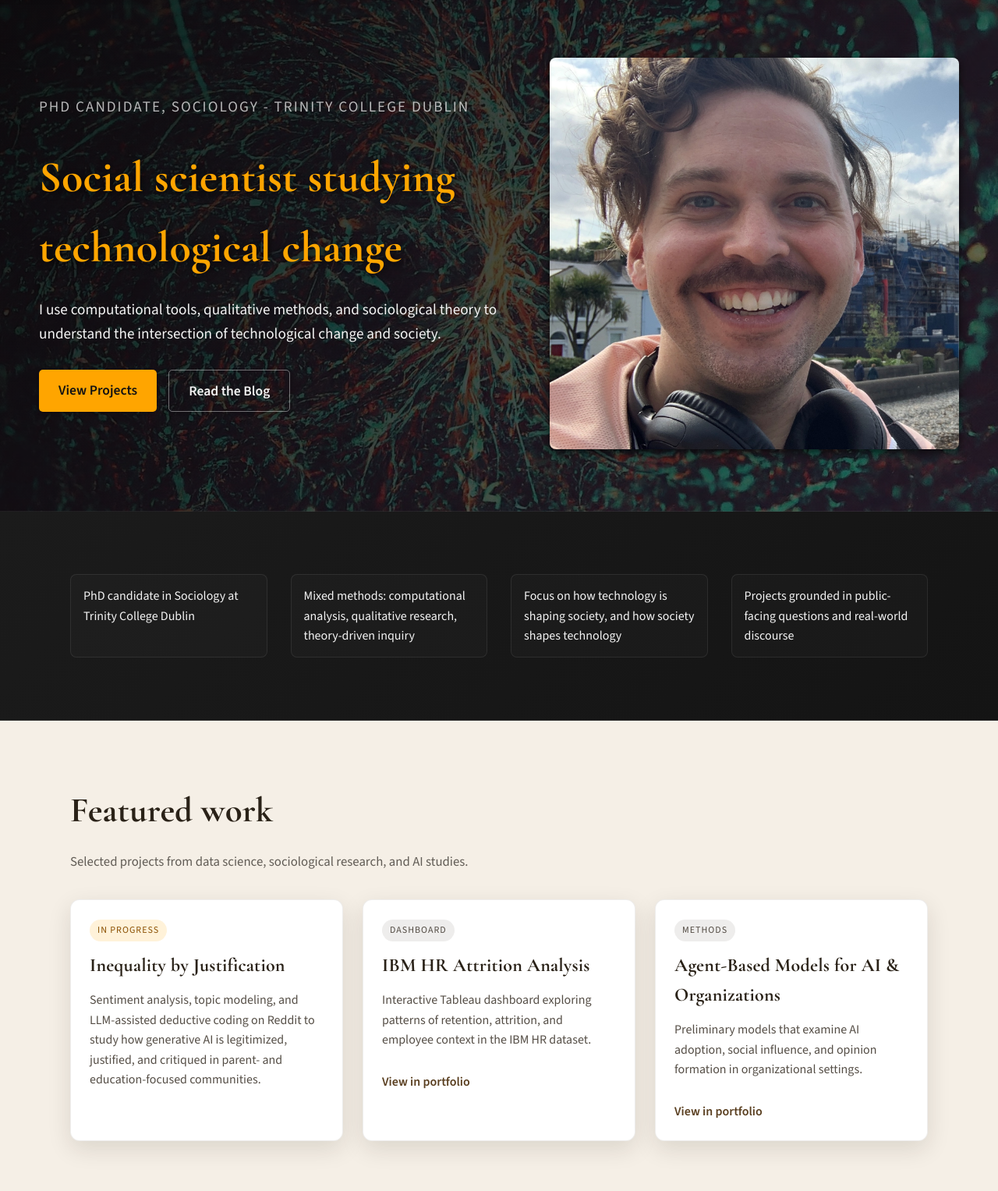
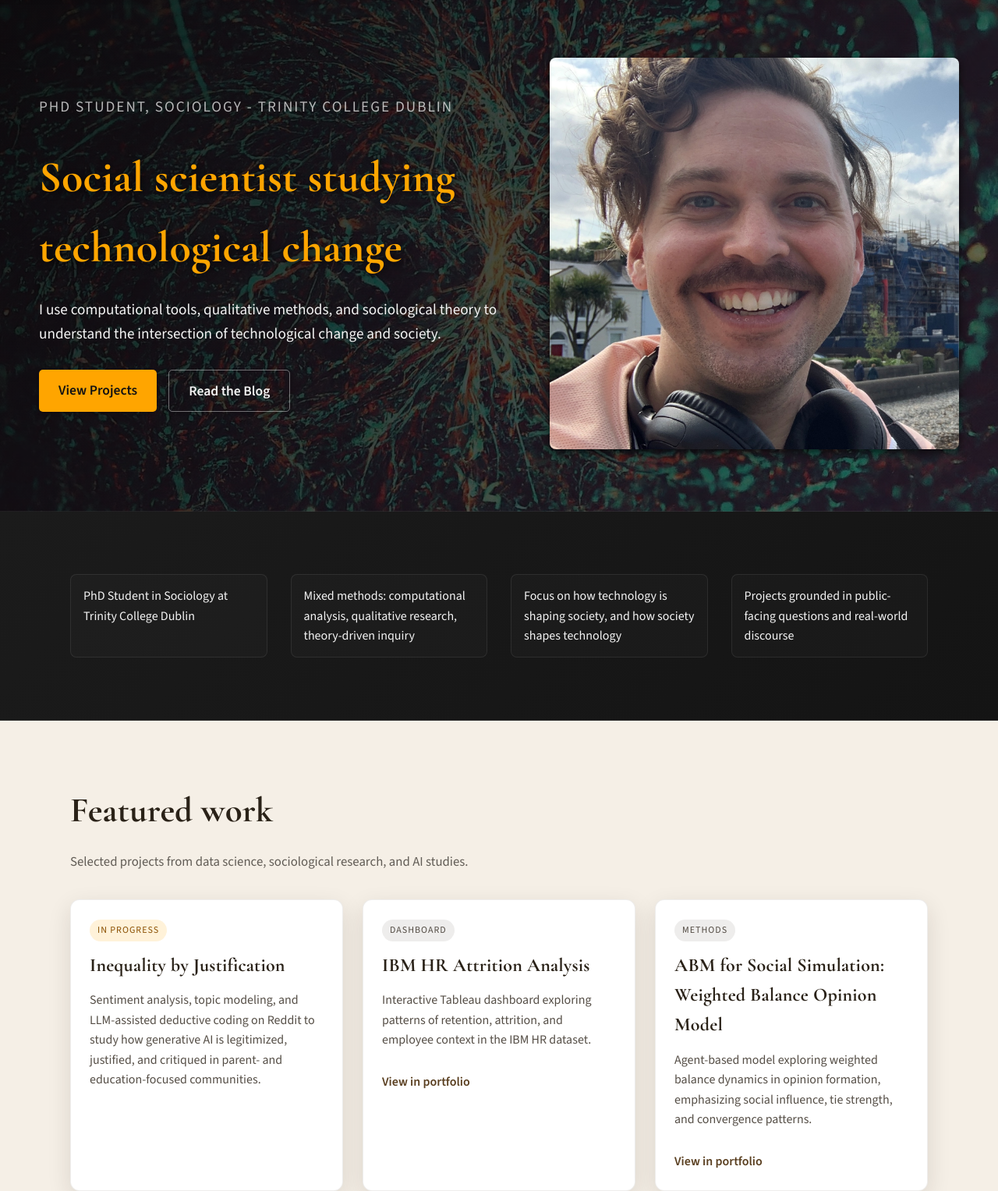
Before and after one commit to zach-porter/zach-porter.github.io, a plain HTML site: page index.html in a window 1280 px wide. Shown: the part 75-1602 px from the top of the page at 78% size. Drawn offline with nearby package versions, Linux system fonts and the light colour scheme.

Commit message:
updated portfolio, index, and about pages
update portfolio and index to change the ABM model that was mentioned on the home page/where it linked to on the portfolio, changed the word candidate to student, and also changed in the about page the "research topics and methods" section wording

```diff
--- a/index.html
+++ b/index.html
@@ -63,7 +63,7 @@
     <main>
         <section class="hero-section editorial-hero fade-in-out">
             <div class="hero-content">
-                <p class="hero-kicker">PhD Candidate, Sociology - Trinity College Dublin</p>
+                <p class="hero-kicker">PhD Student, Sociology - Trinity College Dublin</p>
                 <h1>Social scientist studying technological change</h1>
                 <p class="hero-sub">I use computational tools, qualitative methods, and sociological theory to understand the intersection of technological change and society.</p>
                 <div class="hero-actions">
@@ -79,7 +79,7 @@
         <section class="credibility-band fade-in-out">
             <div class="section-inner">
                 <ul class="highlights">
-                    <li>PhD candidate in Sociology at Trinity College Dublin</li>
+                    <li>PhD Student in Sociology at Trinity College Dublin</li>
                     <li>Mixed methods: computational analysis, qualitative research, theory-driven inquiry</li>
                     <li>Focus on how technology is shaping society, and how society shapes technology</li>
                     <li>Projects grounded in public-facing questions and real-world discourse</li>
@@ -107,9 +107,9 @@
                     </article>
                     <article class="feature-card">
                         <p class="tag">Methods</p>
-                        <h3>Agent-Based Models for AI & Organizations</h3>
-                        <p>Preliminary models that examine AI adoption, social influence, and opinion formation in organizational settings.</p>
-                        <a href="portfolio.html#abm-ai-heading" class="text-link">View in portfolio</a>
+                        <h3>ABM for Social Simulation: Weighted Balance Opinion Model</h3>
+                        <p>Agent-based model exploring weighted balance dynamics in opinion formation, emphasizing social influence, tie strength, and convergence patterns.</p>
+                        <a href="portfolio.html#abm-social-heading" class="text-link">View in portfolio</a>
                     </article>
                 </div>
             </div>
```
Also changed, not shown: about.html (+3 -4 lines), portfolio.html (+7 -7 lines).
